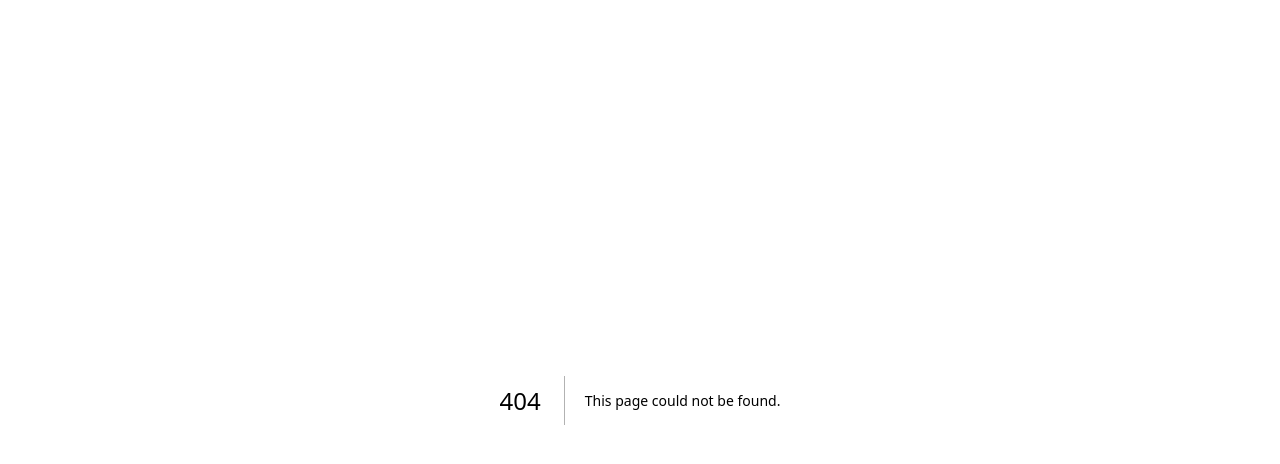
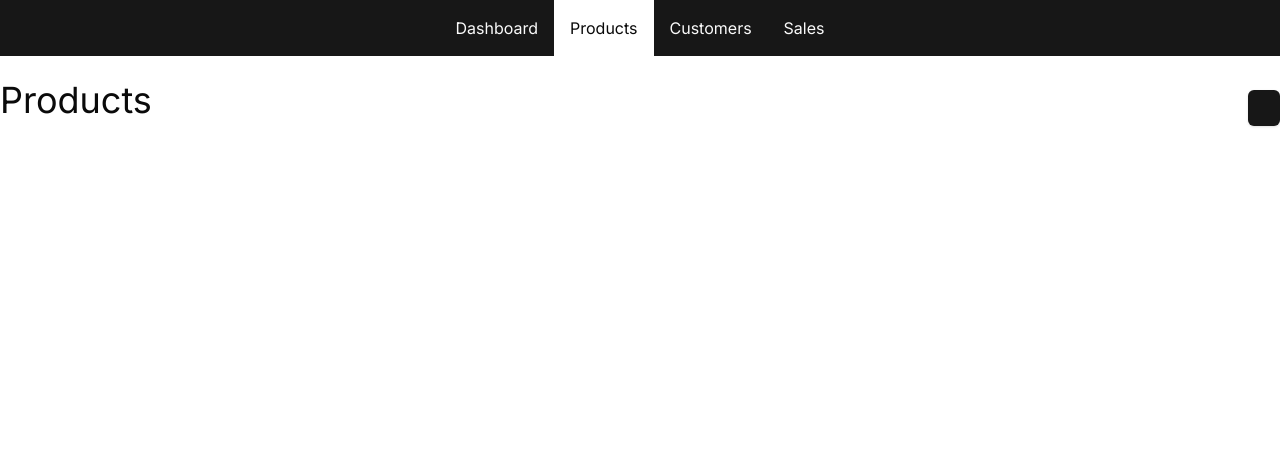
Before and after one commit to ProgrammerJM/Her-Health-Hub, a Next.js app: page /admin/products in a window 1280 px wide. Before the commit this address had no page. Shown: the top 464 px of the page. Built offline with nearby package versions, Linux system fonts and the light colour scheme.

Commit message:
Add AdminProductsPage component for product management interface

```diff
--- /dev/null
+++ b/src/app/admin/products/page.tsx
@@ -0,0 +1,14 @@
+import React from "react";
+import PageHeader from "../_components/PageHeader";
+import { Button } from "@/components/ui/button";
+
+export default function AdminProductsPage() {
+  return (
+    <>
+      <div className="flex justify-between items-center gap-4">
+        <PageHeader>Products</PageHeader>
+        <Button></Button>
+      </div>
+    </>
+  );
+}
```
